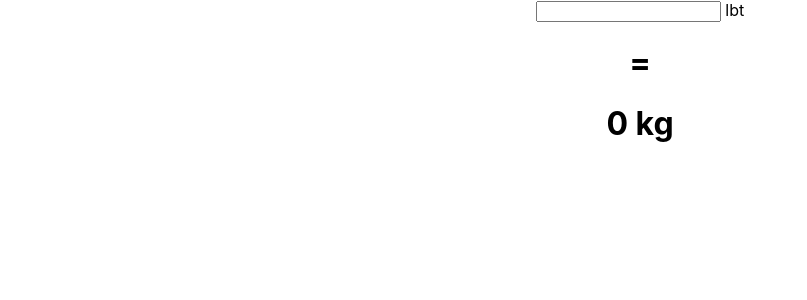
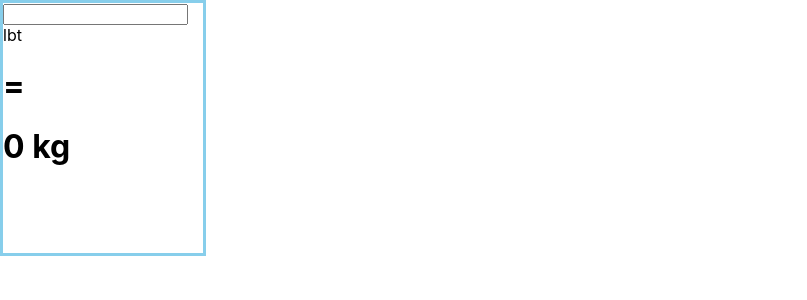
Before and after one commit to Oceanblue713/react-calculator, a React (Create React App) app: page / in a window 1280 px wide. Shown: the top 300 px of the page, without its empty margins (0-807 px from the left). Built offline with nearby package versions, Linux system fonts and the light colour scheme.

Commit message:
Define props

```diff
--- a/src/App.css
+++ b/src/App.css
@@ -1,38 +1,6 @@
-.App {
-  text-align: center;
+.box {
+  border-style: solid;
+  border-color: skyblue;
+  width: 200px;
+  height: 250px;
 }
-
-.App-logo {
-  height: 40vmin;
-  pointer-events: none;
-}
-
-@media (prefers-reduced-motion: no-preference) {
-  .App-logo {
-    animation: App-logo-spin infinite 20s linear;
-  }
-}
-
-.App-header {
-  background-color: #282c34;
-  min-height: 100vh;
-  display: flex;
-  flex-direction: column;
-  align-items: center;
-  justify-content: center;
-  font-size: calc(10px + 2vmin);
-  color: white;
-}
-
-.App-link {
-  color: #61dafb;
-}
-
-@keyframes App-logo-spin {
-  from {
-    transform: rotate(0deg);
-  }
-  to {
-    transform: rotate(360deg);
-  }
-}
--- a/src/App.js
+++ b/src/App.js
@@ -1,24 +1,12 @@
 import React from 'react';
+import Box from './box';
 import './App.css';
 
 class App extends React.Component {
-
-  constructor(props){
-    super(props);
-    this.state = {
-      length: ''}
-  }
-
-  handleChange(e){
-    this.setState({length: e.target.length});
-  }
-
   render(){
     return (
       <div className="App">
-        <input type="text" value={this.state.length} onChange={(event) => this.handleChange(event)}/> lbt<br/>
-        <h1>=</h1>
-        <h1>0 kg</h1>
+        <Box metric="lbt" number = "0"/>
       </div>
     );
   }
--- /dev/null
+++ b/src/box.js
@@ -0,0 +1,15 @@
+import React from 'react';
+
+const Box = (props) => {
+  return (
+    <div className="box">
+      <div className="box-item">
+        <input type="text"/>{props.metric} <br/>
+        <h1>=</h1>
+        <h1>{props.number} kg</h1>
+      </div>
+    </div>
+  )
+}
+
+export default Box;
```
